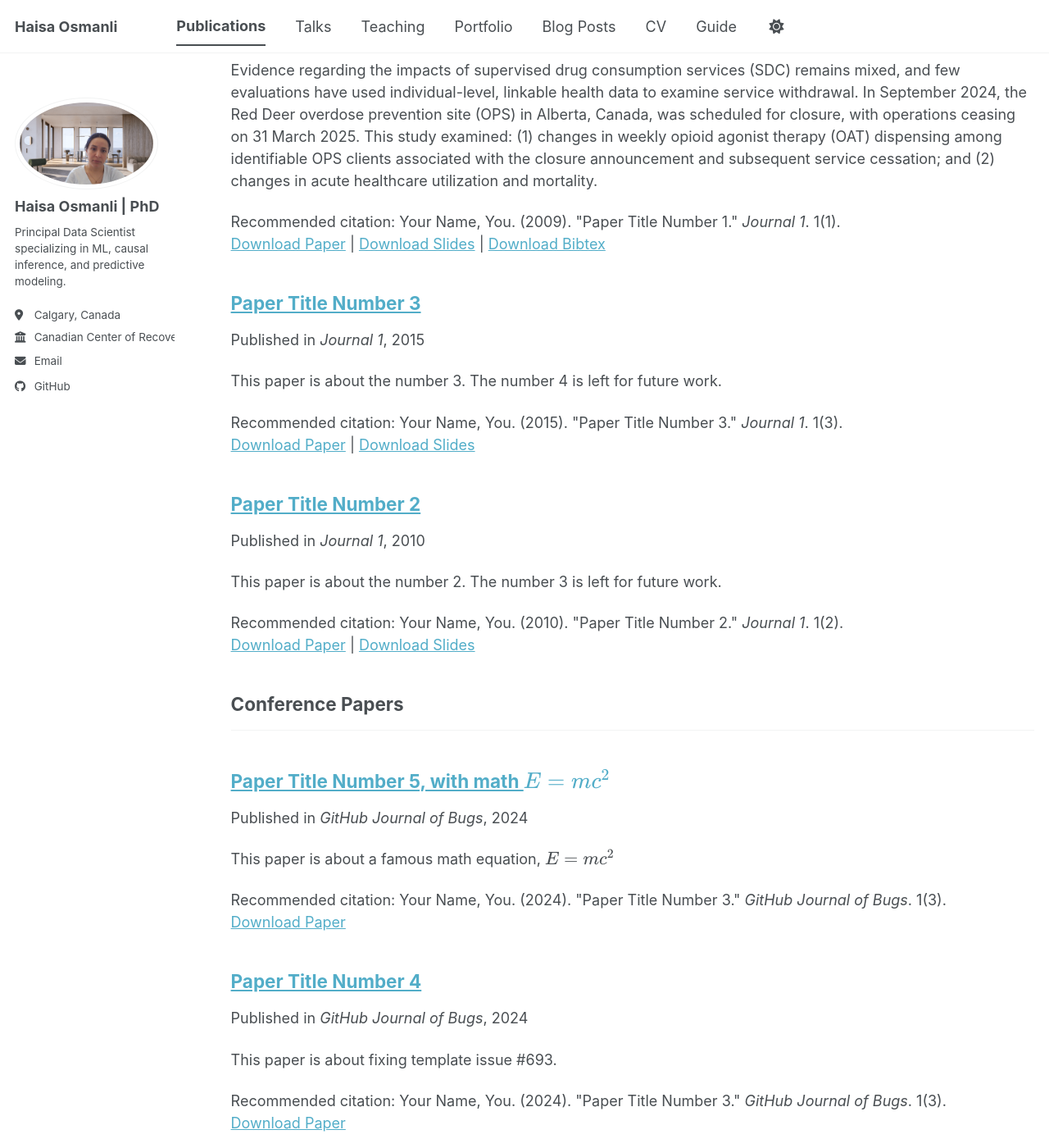
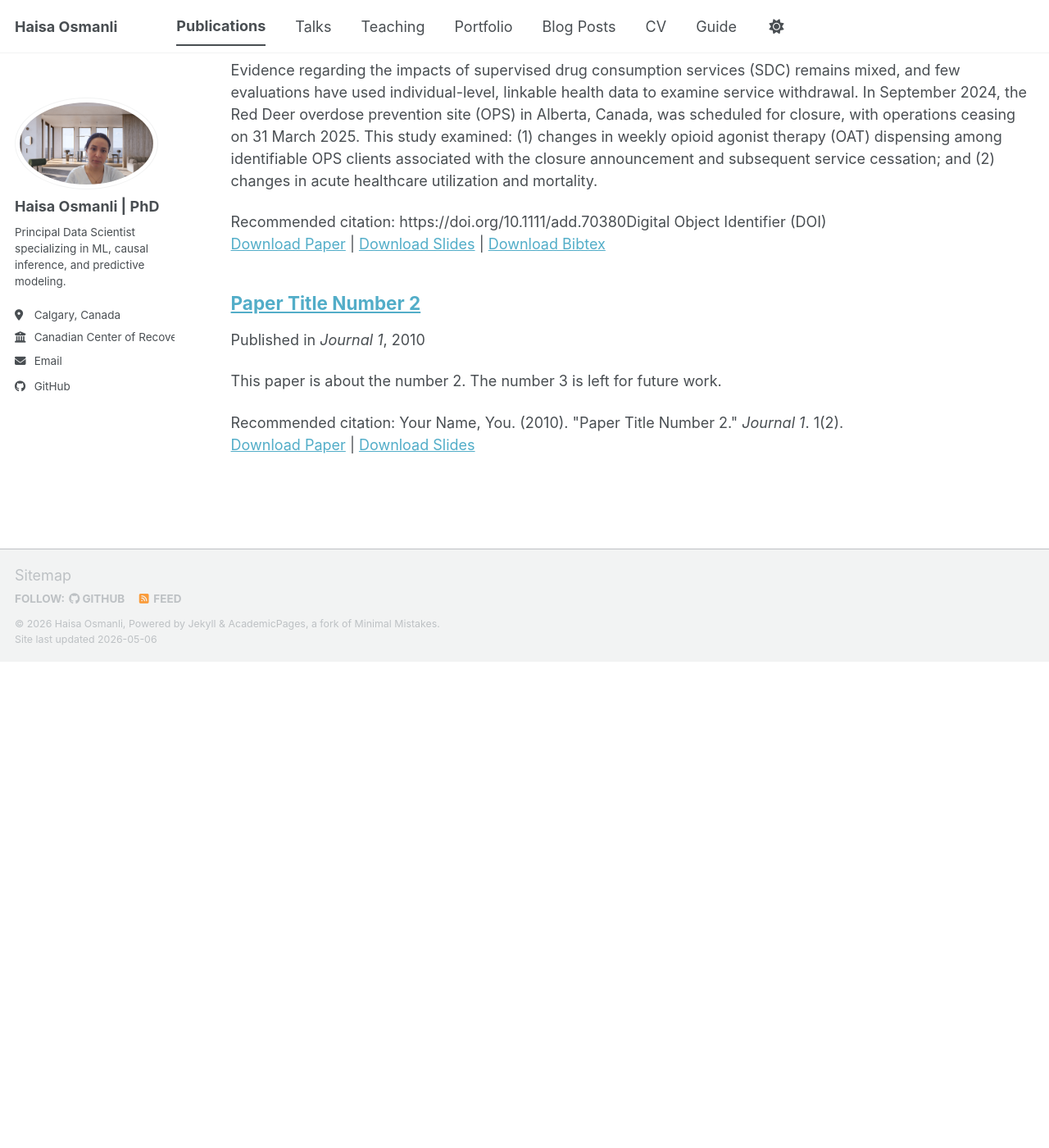
Before and after one commit to haisa-alpha/haisa-alpha.github.io, a Jekyll site: the page built from _pages/publications.html, in a window 1280 px wide and 1400 px high, scrolled down 316 px. Shown: the whole window at 82% size. Built offline with Jekyll 4.4.1, drawn with Linux system fonts in a browser that asks for light colours; a script bundle is joined from its source files by our own code; library files that are not in the unit come from our copies; after the commit the page ends 1123 px from its top, so only the background shows below that.

Commit message:
publications update

```diff
--- a/_publications/2009-10-01-paper-title-number-1.md
+++ b/_publications/2009-10-01-paper-title-number-1.md
@@ -5,10 +5,10 @@ category: manuscripts
 permalink: /publication/2009-10-01-paper-title-number-1
 excerpt: 'Evidence regarding the impacts of supervised drug consumption services (SDC) remains mixed, and few evaluations have used individual-level, linkable health data to examine service withdrawal. In September 2024, the Red Deer overdose prevention site (OPS) in Alberta, Canada, was scheduled for closure, with operations ceasing on 31 March 2025. This study examined: (1) changes in weekly opioid agonist therapy (OAT) dispensing among identifiable OPS clients associated with the closure announcement and subsequent service cessation; and (2) changes in acute healthcare utilization and mortality.'
 date: 2026-03-10
-venue: 'Journal 1'
+venue: 'Society for the Study of Addiction'
 slidesurl: 'https://academicpages.github.io/files/slides1.pdf'
 paperurl: 'https://academicpages.github.io/files/paper1.pdf'
 bibtexurl: 'https://academicpages.github.io/files/bibtex1.bib'
-citation: 'Your Name, You. (2009). &quot;Paper Title Number 1.&quot; <i>Journal 1</i>. 1(1).'
+citation: https://doi.org/10.1111/add.70380Digital Object Identifier (DOI)
 ---
 The contents above will be part of a list of publications, if the user clicks the link for the publication than the contents of section will be rendered as a full page, allowing you to provide more information about the paper for the reader. When publications are displayed as a single page, the contents of the above "citation" field will automatically be included below this section in a smaller font.
--- a/_publications/2015-10-01-paper-title-number-3.md
+++ /dev/null
@@ -1,14 +0,0 @@
----
-title: "Paper Title Number 3"
-collection: publications
-category: manuscripts
-permalink: /publication/2015-10-01-paper-title-number-3
-excerpt: 'This paper is about the number 3. The number 4 is left for future work.'
-date: 2015-10-01
-venue: 'Journal 1'
-slidesurl: 'https://academicpages.github.io/files/slides3.pdf'
-paperurl: 'https://academicpages.github.io/files/paper3.pdf'
-citation: 'Your Name, You. (2015). &quot;Paper Title Number 3.&quot; <i>Journal 1</i>. 1(3).'
----
-
-The contents above will be part of a list of publications, if the user clicks the link for the publication than the contents of section will be rendered as a full page, allowing you to provide more information about the paper for the reader. When publications are displayed as a single page, the contents of the above "citation" field will automatically be included below this section in a smaller font.
--- a/_publications/2025-06-08-paper-title-number-5.md
+++ /dev/null
@@ -1,13 +0,0 @@
----
-title: "Paper Title Number 5, with math $$E=mc^2$$"
-collection: publications
-category: conferences
-permalink: /publication/2024-02-17-paper-title-number-4
-excerpt: 'This paper is about a famous math equation, $$E=mc^2$$'
-date: 2024-02-17
-venue: 'GitHub Journal of Bugs'
-paperurl: 'https://academicpages.github.io/files/paper3.pdf'
-citation: 'Your Name, You. (2024). &quot;Paper Title Number 3.&quot; <i>GitHub Journal of Bugs</i>. 1(3).'
----
-
-Using [MathJax](https://www.mathjax.org/) in the description is supported - $$E=mc^2$$ - however, the use must be mindful that the default delimiters are `$$...$$` and `\\[...\\]` which differs from the `$...$` that is typically expected.
```
Also changed, not shown: _publications/2024-02-17-paper-title-number-4.md (deleted, +0 -13 lines).
